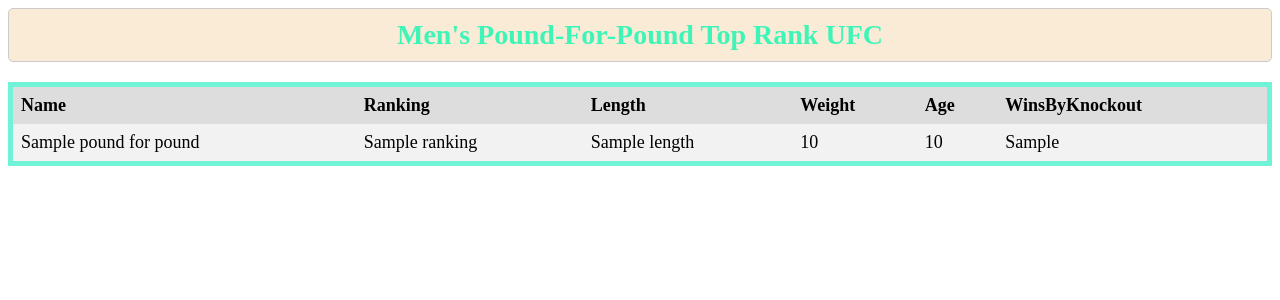
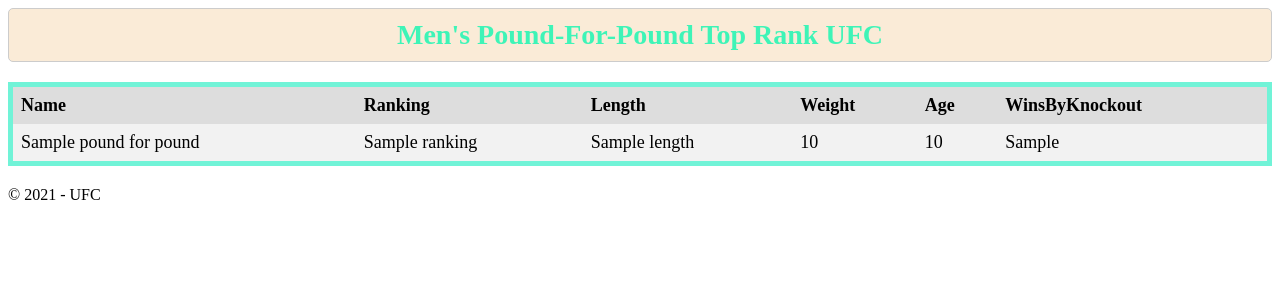
Before and after one commit to salmaazou/salmaazou-BE-P4-Toets-333100, a PHP site: template app/views/PoundForPound/index.php in a window 1280 px wide. Shown: the top 300 px of the page. Run offline with PHP 8.4, Linux system fonts and the light colour scheme; the template is opened without the code that fills it: most values are stand-ins (such as "Sample title", 1, 10 or a date in 2020).

Commit message:
De tweede commit

```diff
--- a/app/views/PoundForPound/index.php
+++ b/app/views/PoundForPound/index.php
@@ -29,4 +29,9 @@
         echo '</table>';
 ?>
 </body>
+
+<footer>
+    <p>© 2021 - UFC</p>
+
+</footer>
 </html>
```
